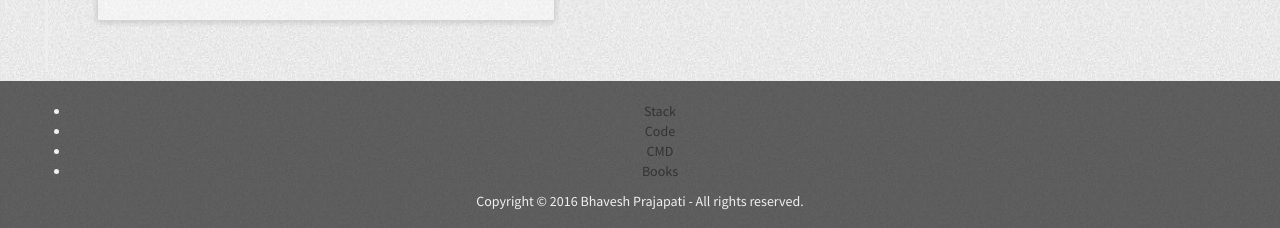
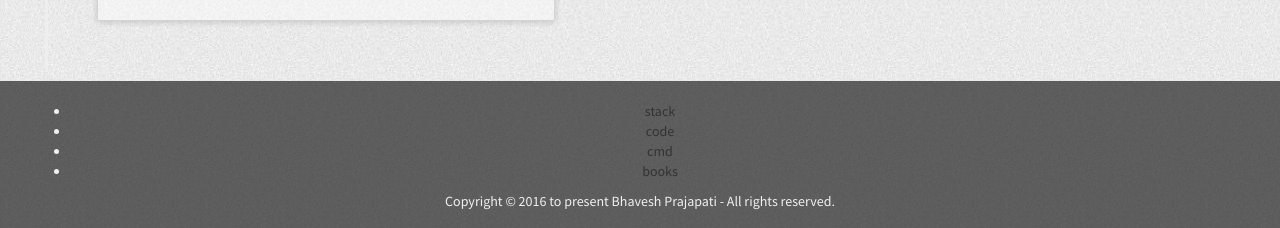
Before and after one commit to bhaveshpp/bhaveshpp.github.io, a Jekyll site: the page built from index.html, in a window 1280 px wide and 900 px high, scrolled down 853 px. Shown: the part 669-897 px from the top of the window. Built offline with Jekyll 4.4.1, drawn with Linux system fonts in a browser that asks for light colours; nearby versions of some CDN libraries; some of the changed text lies outside the part shown.

Commit message:
content update

```diff
--- a/_config.yml
+++ b/_config.yml
@@ -33,7 +33,7 @@ author:
       location: Remote / Worldwide
       title: Magento Developer
       started: Dec 2020
-      duration: (2020 - Precent)
+      duration: (2020 - present)
       description: Professional Fullstack Developer (Ecommerce web developer)
     - work3:
       company: Tecksky
@@ -106,14 +106,14 @@ author:
       percentage: 70%
 footerLinks:
   - link1:
-    label: Stack
+    label: stack
     url: stack
   - link2:
-    label: Code
+    label: code
     url: code
   - link3:
-    label: CMD
+    label: cmd
     url: cmd
   - link4:
-    label: Books
+    label: books
     url: books
--- a/_includes/footer.html
+++ b/_includes/footer.html
@@ -5,7 +5,7 @@
                 <ul>
                     {% for link in site.footerLinks %}
                         <li>
-                            <a href="{{ site.url }}/{{ link.url }}">{{ link.label }}</a>
+                            <a class="link" href="{{ site.url }}/{{ link.url }}">{{ link.label }}</a>
                         </li>
                     {% endfor %}
                 </ul>
@@ -15,7 +15,7 @@
     <div class="container-fluid">
         <div class="row-fluid">
             <div class="col-md-12">
-                Copyright &copy; 2016 {{ site.author.name }} - All rights reserved.
+                Copyright &copy; 2016 to present {{ site.author.name }} - All rights reserved.
             </div>
         </div>
     </div>
```
